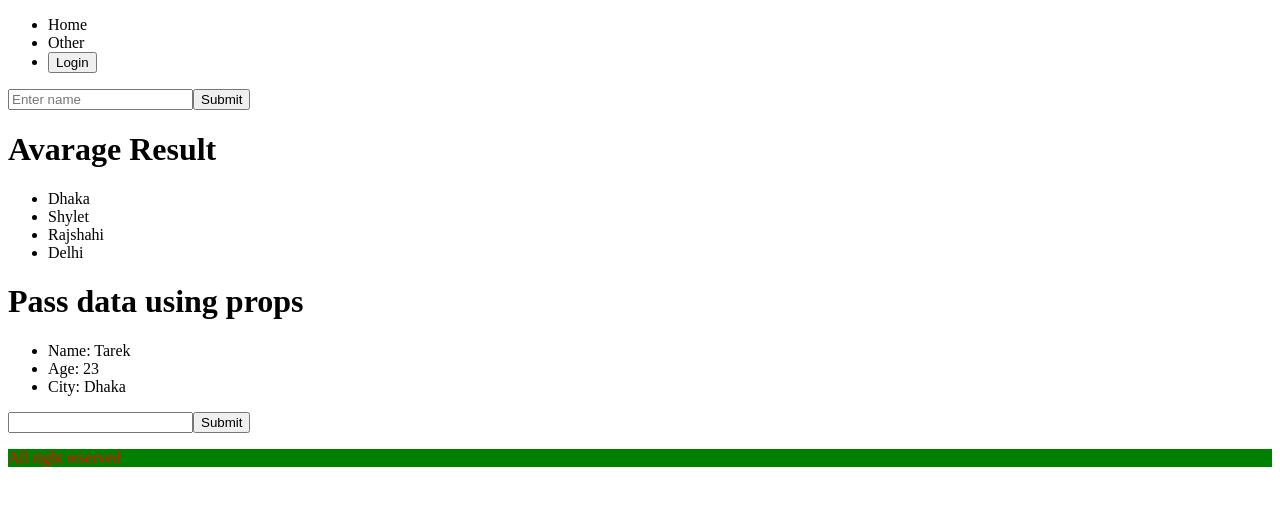
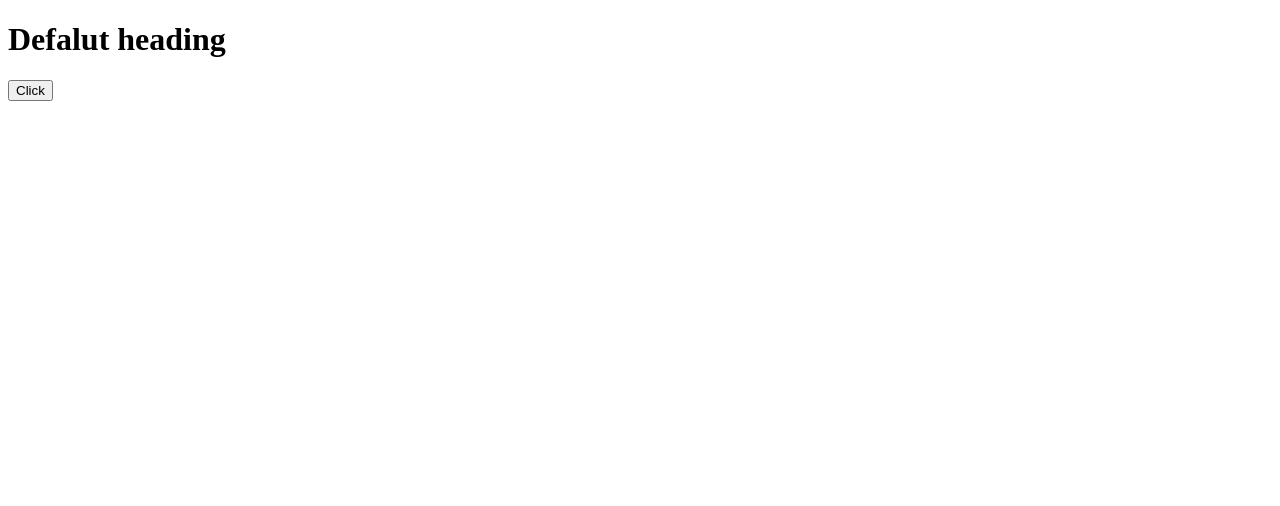
Before and after one commit to tarekhossen71/React, a React (Vite) app: page / in a window 1280 px wide. Shown: the top 506 px of the page. Built offline with nearby package versions, Linux system fonts and the light colour scheme.

Commit message:
useRef change inner text and html

```diff
--- a/src/App.jsx
+++ b/src/App.jsx
@@ -2,6 +2,7 @@ import Header from'./components/Header';
 import Hero from "./components/Hero";
 import ContactForm from "./components/contactForm";
 import Footer from './components/Footer';
+import UseRef from './components/UseRef';
 
 
 const App = () => {
@@ -17,10 +18,12 @@ const App = () => {
 
   return (
     <div>
-      <Header btnClick={buttonClick} />
-      <Hero title="Pass data using props" item={item} />
-      <ContactForm/>
-      <Footer/>
+      {/* <Header btnClick={buttonClick} /> */}
+      {/* <Hero title="Pass data using props" item={item} />
+      <ContactForm/> */}
+      {/* <Footer/> */}
+
+      <UseRef/>
     </div>
   );
 };
--- a/src/components/Header.jsx
+++ b/src/components/Header.jsx
@@ -39,6 +39,9 @@ const Header = (props) => {
                 <input type="text" name="name" placeholder="Enter name" />
                 <button type="submit">Submit</button>
             </form>
+
+
+
         </div>
     );
 };
--- /dev/null
+++ b/src/components/UseRef.jsx
@@ -0,0 +1,22 @@
+import React, { useRef } from 'react';
+
+const UseRef = () => {
+
+    let myHeading = useRef();
+
+    const change = () => {
+        // myHeading.current.innerText="New heading";
+        myHeading.innerText="New heading";
+    }
+
+    return (
+        <div>
+            {/* React Hook useRef() */}
+            {/* <h1 ref={myHeading}>Defalut heading</h1> */}
+            <h1 ref={(h1)=>myHeading= h1}>Defalut heading</h1>
+            <button onClick={change}>Click</button>
+        </div>
+    );
+};
+
+export default UseRef;
```
